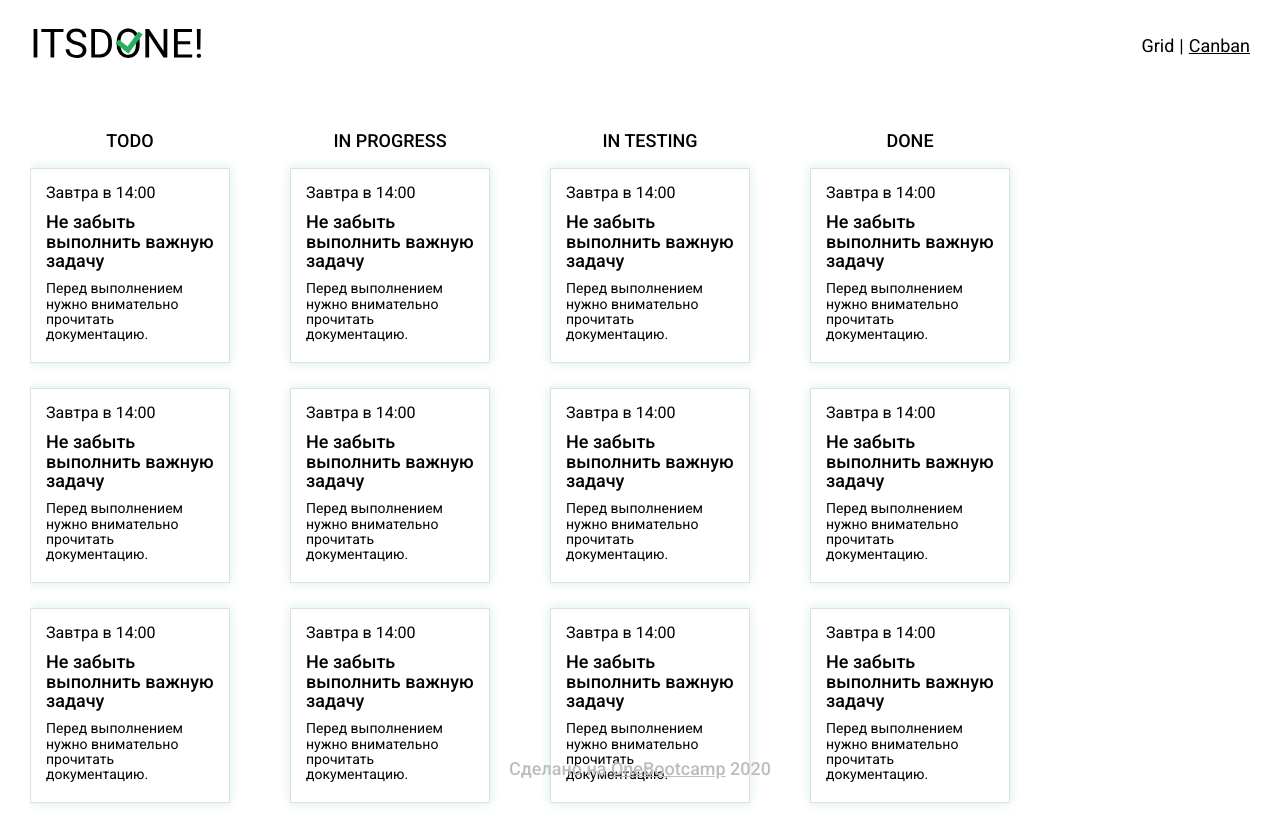
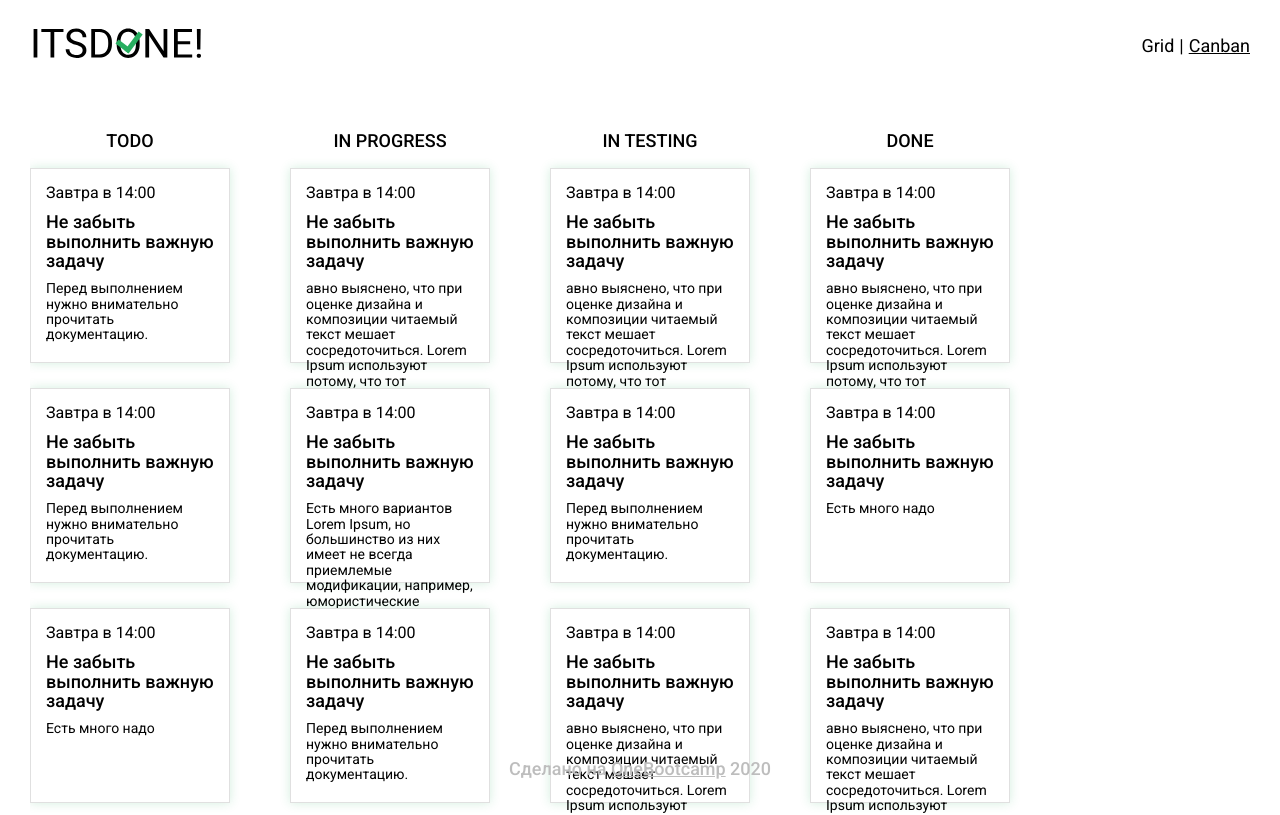
Before and after one commit to OneBootcamp-1-0/itsdone-1, a React app: page / in a window 1280 px wide. Shown: the top 815 px of the page. Built offline with nearby package versions, Linux system fonts and the light colour scheme.

Commit message:
changed data inserting in card

```diff
--- a/src/components/Board/Card/Card.jsx
+++ b/src/components/Board/Card/Card.jsx
@@ -2,14 +2,14 @@ import React from 'react';
 import css from './Card.css';
 
 const Card = props => {
-  const {isButton} = props;
+  const { isButton, date, title, text, isDone } = props;
 
   return (
     <div className={`${css.card} ${isButton ? null : css.card_canban}`}>
-      <p className={css.card__date}>Завтра в 14:00</p>
-      <h2 className={css.card__title}>Не забыть выполнить важную задачу</h2>
-      <p className={css.card__note}>Перед выполнением нужно внимательно прочитать документацию.</p>
-      {isButton ? <button className={css.card__btn} type='button'>Done!</button> : null}
+      <p className={css.card__date}>{date}</p>
+      <h2 className={css.card__title}>{title}</h2>
+      <p className={css.card__note}>{text}</p>
+      {isButton ? <button className={css.card__btn} type='button'>{isDone ? 'NOTDONE!' : 'DONE!'}</button> : null}
     </div>
   );
 };
```
